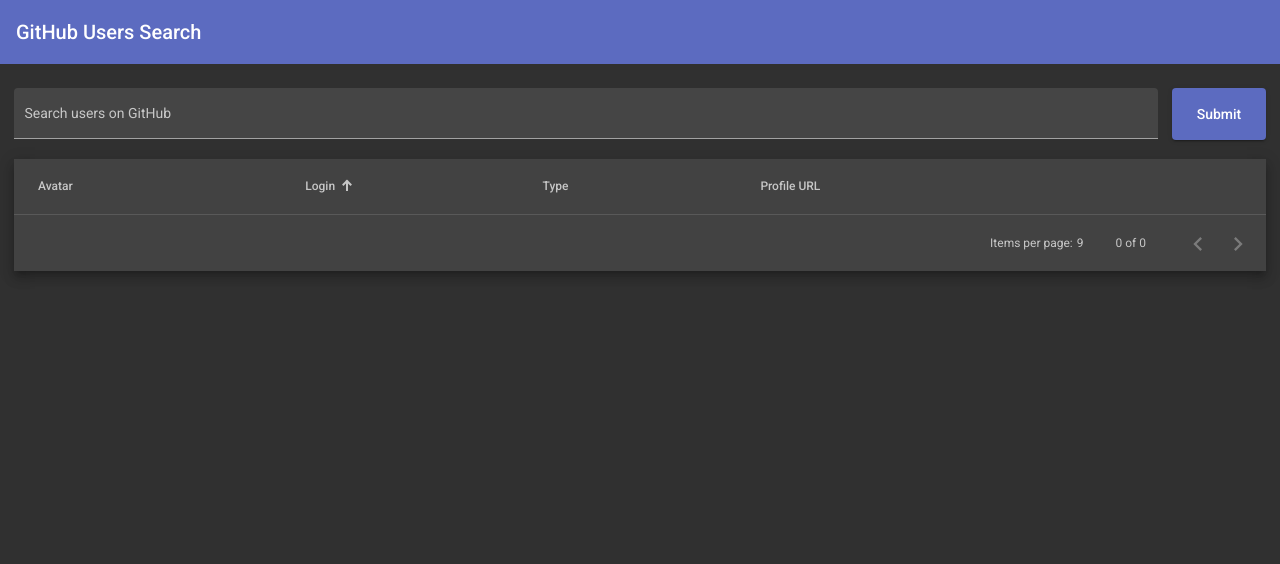
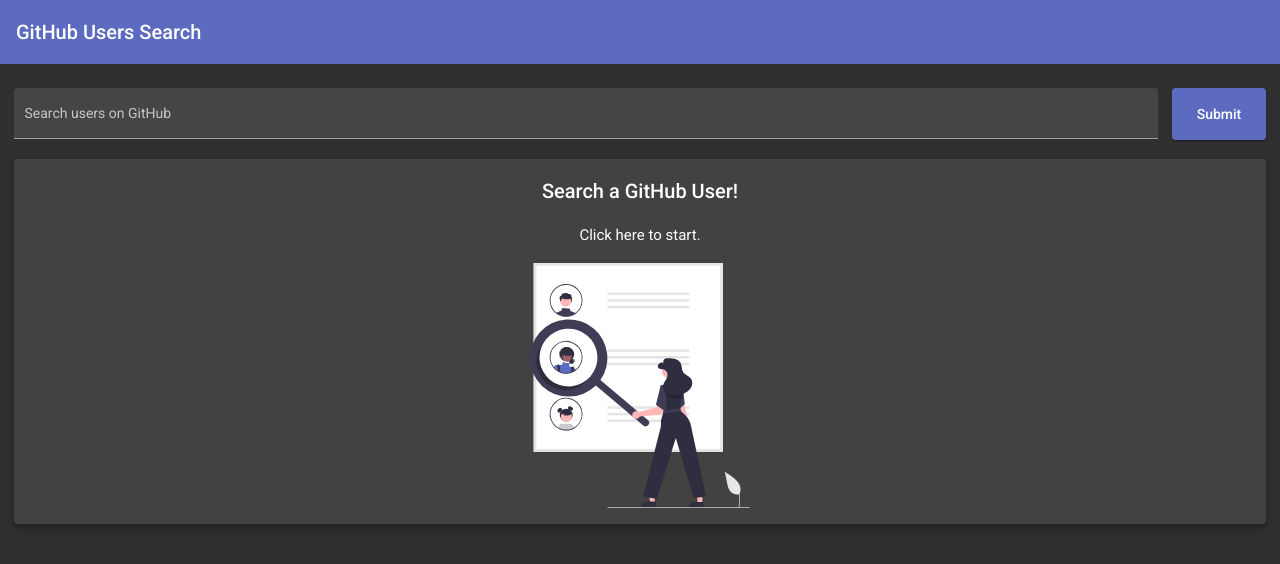
Before and after one commit to AndreNeves97/github-search-angular, an Angular app: page / in a window 1280 px wide. Shown: the top 564 px of the page. Built offline with nearby package versions, Linux system fonts and the light colour scheme.

Commit message:
feat(github search): improve dynamic of search results component

```diff
--- a/src/app/search/presenter/pages/github-search/components/organisms/github-search-search-results/github-search-search-results.component.html
+++ b/src/app/search/presenter/pages/github-search/components/organisms/github-search-search-results/github-search-search-results.component.html
@@ -1,4 +1,26 @@
-<div class="table-container mat-elevation-z8">
+<mat-card
+  matRipple
+  class="info-card mat-elevation-z6"
+  *ngIf="shouldShowInfoCard"
+  (click)="onInfoCardClick()"
+>
+  <ng-container *ngIf="shouldShowIntroduction">
+    <h2>Search a GitHub User!</h2>
+    <h4>Click here to start.</h4>
+    <img src="assets/img/people-search.svg" alt="" />
+  </ng-container>
+
+  <ng-container *ngIf="!shouldShowIntroduction && !hasData">
+    <h2>No user found on GitHub Search.</h2>
+    <h4>Click here to search another user.</h4>
+    <img src="assets/img/no-data.svg" alt="" />
+  </ng-container>
+</mat-card>
+
+<div
+  class="table-container mat-elevation-z8"
+  [class.hidden]="shouldShowInfoCard"
+>
   <div class="table-wrapper">
     <table mat-table matSort aria-label="Elements">
       <ng-container matColumnDef="avatarImg">
--- a/src/app/search/presenter/pages/github-search/components/organisms/github-search-search-results/github-search-search-results.component.scss
+++ b/src/app/search/presenter/pages/github-search/components/organisms/github-search-search-results/github-search-search-results.component.scss
@@ -1,5 +1,12 @@
+.table-container {
+  &.hidden {
+    display: none;
+  }
+}
+
 .table-wrapper {
   overflow: auto;
+  border-radius: 4px 4px 0 0;
 
   table {
     width: 100%;
@@ -15,3 +22,21 @@
     }
   }
 }
+
+mat-paginator {
+  border-radius: 0 0 4px 4px;
+}
+
+.info-card {
+  display: flex;
+  align-items: center;
+  justify-content: center;
+  flex-direction: column;
+
+  cursor: pointer;
+
+  img {
+    width: 100%;
+    max-width: 220px;
+  }
+}
--- a/src/app/search/presenter/pages/github-search/components/organisms/github-search-search-results/github-search-search-results.component.ts
+++ b/src/app/search/presenter/pages/github-search/components/organisms/github-search-search-results/github-search-search-results.component.ts
@@ -1,8 +1,8 @@
-import { AfterViewInit, Component, ViewChild } from '@angular/core';
+import { AfterViewInit, Component, OnDestroy, ViewChild } from '@angular/core';
 import { MatPaginator } from '@angular/material/paginator';
 import { MatSort } from '@angular/material/sort';
 import { MatTable } from '@angular/material/table';
-import { firstValueFrom, timer } from 'rxjs';
+import { firstValueFrom, Subject, takeUntil, timer } from 'rxjs';
 import { GithubUser } from 'src/app/search/domain/entities/github-user';
 import { GithubSearchController } from '../../../github-search.controller';
 import { GithubSearchSearchResultsTableDataSource } from './github-search-search-results-table-datasource';
@@ -12,7 +12,11 @@
   templateUrl: './github-search-search-results.component.html',
   styleUrls: ['./github-search-search-results.component.scss'],
 })
-export class GithubSearchSearchResultsComponent implements AfterViewInit {
+export class GithubSearchSearchResultsComponent
+  implements AfterViewInit, OnDestroy
+{
+  private destroy$ = new Subject<void>();
+
   @ViewChild(MatPaginator) paginator!: MatPaginator;
   @ViewChild(MatSort) sort!: MatSort;
   @ViewChild(MatTable) table!: MatTable<GithubUser>;
@@ -20,8 +24,13 @@
 
   displayedColumns = ['avatarImg', 'login', 'type', 'htmlUrl'];
 
+  shouldShowInfoCard: boolean = true;
+  shouldShowIntroduction: boolean = true;
+  hasData: boolean = false;
+
   constructor(public controller: GithubSearchController) {
     this.dataSource = new GithubSearchSearchResultsTableDataSource(controller);
+    this.listenToStatesChanges();
   }
 
   async ngAfterViewInit(): Promise<void> {
@@ -29,6 +38,36 @@
 
     this.setDefaultSorting();
     this.connnectDataSource();
+  }
+
+  ngOnDestroy(): void {
+    this.destroy$.next();
+    this.destroy$.complete();
+  }
+
+  listenToStatesChanges() {
+    this.controller.dataState$
+      .pipe(takeUntil(this.destroy$))
+      .subscribe((dataState) => {
+        const filterState = this.controller.filterState$.value;
+
+        if (dataState.isLoading) {
+          return;
+        }
+
+        if (filterState.searchTerm !== '') {
+          this.shouldShowIntroduction = false;
+        }
+
+        if (dataState.data.items.length === 0) {
+          this.shouldShowInfoCard = true;
+          this.hasData = false;
+          return;
+        }
+
+        this.shouldShowInfoCard = false;
+        this.hasData = true;
+      });
   }
 
   setDefaultSorting() {
@@ -41,4 +80,8 @@
 
     this.table.dataSource = this.dataSource;
   }
+
+  onInfoCardClick() {
+    this.controller.focusSearchInput$.next();
+  }
 }
--- a/src/app/search/search.module.ts
+++ b/src/app/search/search.module.ts
@@ -13,7 +13,9 @@
 import { GithubSearchDatasource } from './infra/datasources/github-search-datasource.interface';
 import { GithubSearchDatasourceService } from './external/datasources/github-search-datasource.service';
 
+import { MatRippleModule } from '@angular/material/core';
 import { MatButtonModule } from '@angular/material/button';
+import { MatCardModule } from '@angular/material/card';
 import { MatTableModule } from '@angular/material/table';
 import { MatPaginatorModule } from '@angular/material/paginator';
 import { MatSortModule } from '@angular/material/sort';
@@ -43,11 +45,13 @@
     FormsModule,
     SearchRoutingModule,
     MatButtonModule,
+    MatCardModule,
     MatTableModule,
     MatPaginatorModule,
     MatSortModule,
     MatInputModule,
     MatIconModule,
+    MatRippleModule,
   ],
 })
 export class SearchModule {}
```
Also changed, not shown: src/assets/img/no-data.svg (added), src/assets/img/people-search.svg (added).
